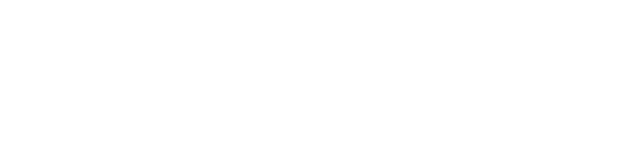
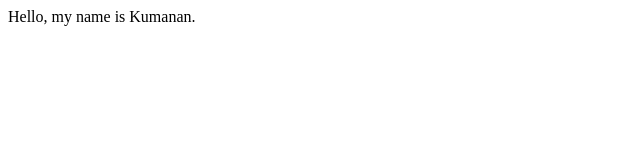
Before and after one commit to KumananEswaran/portfolio-project, a website: page index.html in a window 1280 px wide. Shown: the whole page, without its empty margins (0-640 px from the left). Drawn offline with Linux system fonts and the light colour scheme.

Commit message:
Add intro text

```diff
--- a/index.html
+++ b/index.html
@@ -8,6 +8,7 @@
   </head>
 
   <body>
+    Hello, my name is Kumanan.
     <script src="script.js"></script>
   </body>
 </html>
```
